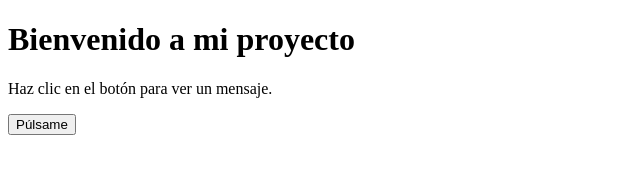
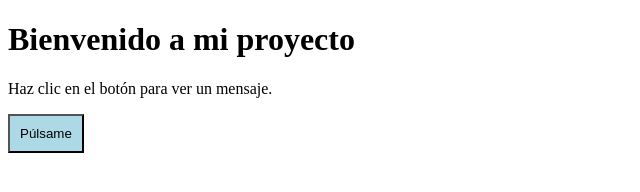
Before and after one commit to adrianrosel/SDAW_3208, a website: page index.html in a window 1280 px wide. Shown: the whole page, without its empty margins (0-640 px from the left). Drawn offline with Linux system fonts and the light colour scheme.

Commit message:
Feat: Cambia el color del botón

```diff
--- a/index.html
+++ b/index.html
@@ -1,16 +1,21 @@
 <!DOCTYPE html>
 <html lang="es">
+
 <head>
     <meta charset="UTF-8">
     <meta name="viewport" content="width=device-width, initial-scale=1.0">
     <title>Práctica SDAW_3208</title>
 </head>
+
 <body>
     <h1>Bienvenido a mi proyecto</h1>
     <p>Haz clic en el botón para ver un mensaje.</p>
 
-    <button id="myButton">Púlsame</button>
+    <button id="myButton" style="background-color: lightblue; padding: 10px;">
+        Púlsame
+    </button>
 
     <script src="script.js" defer></script>
 </body>
+
 </html>
```
